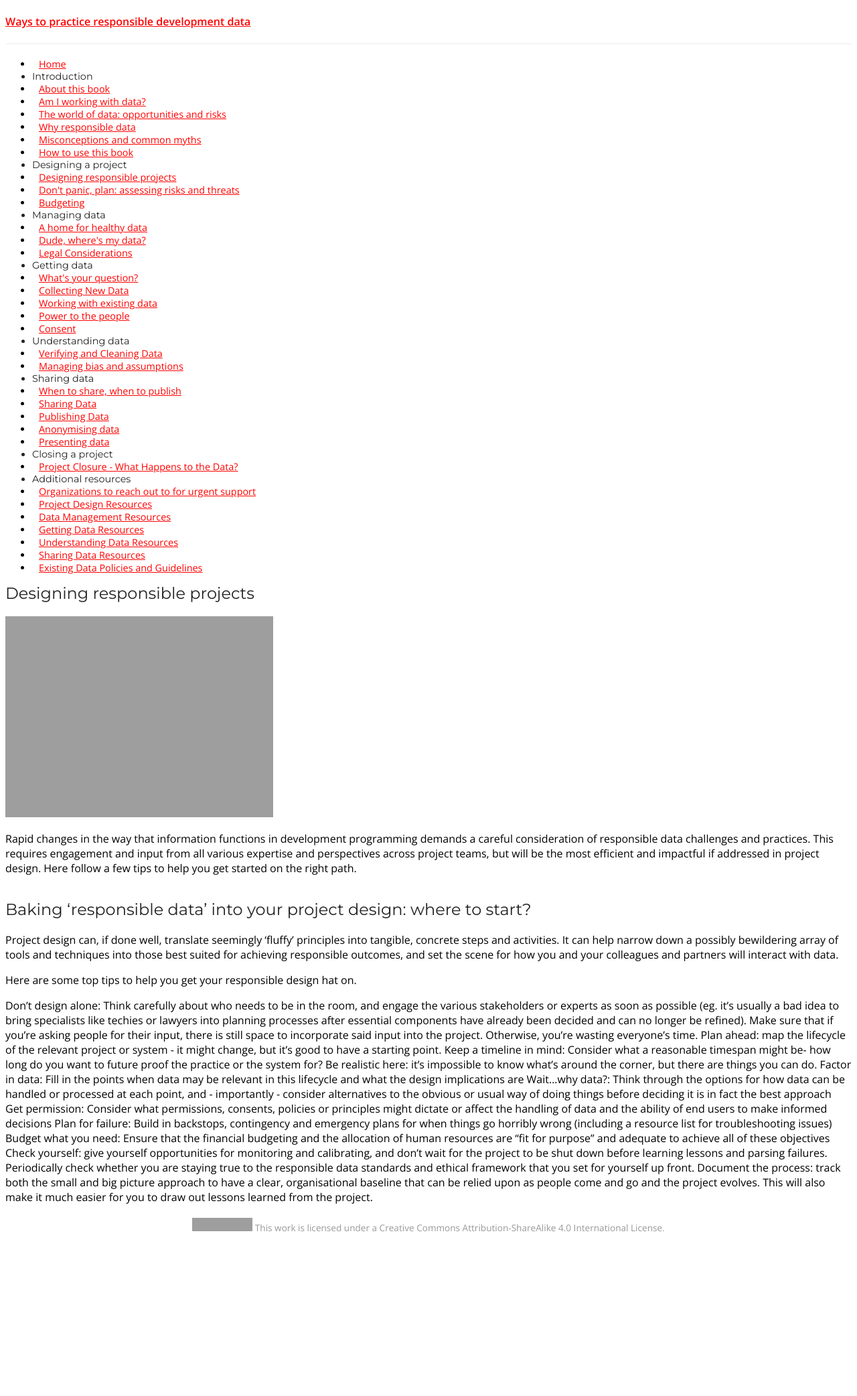
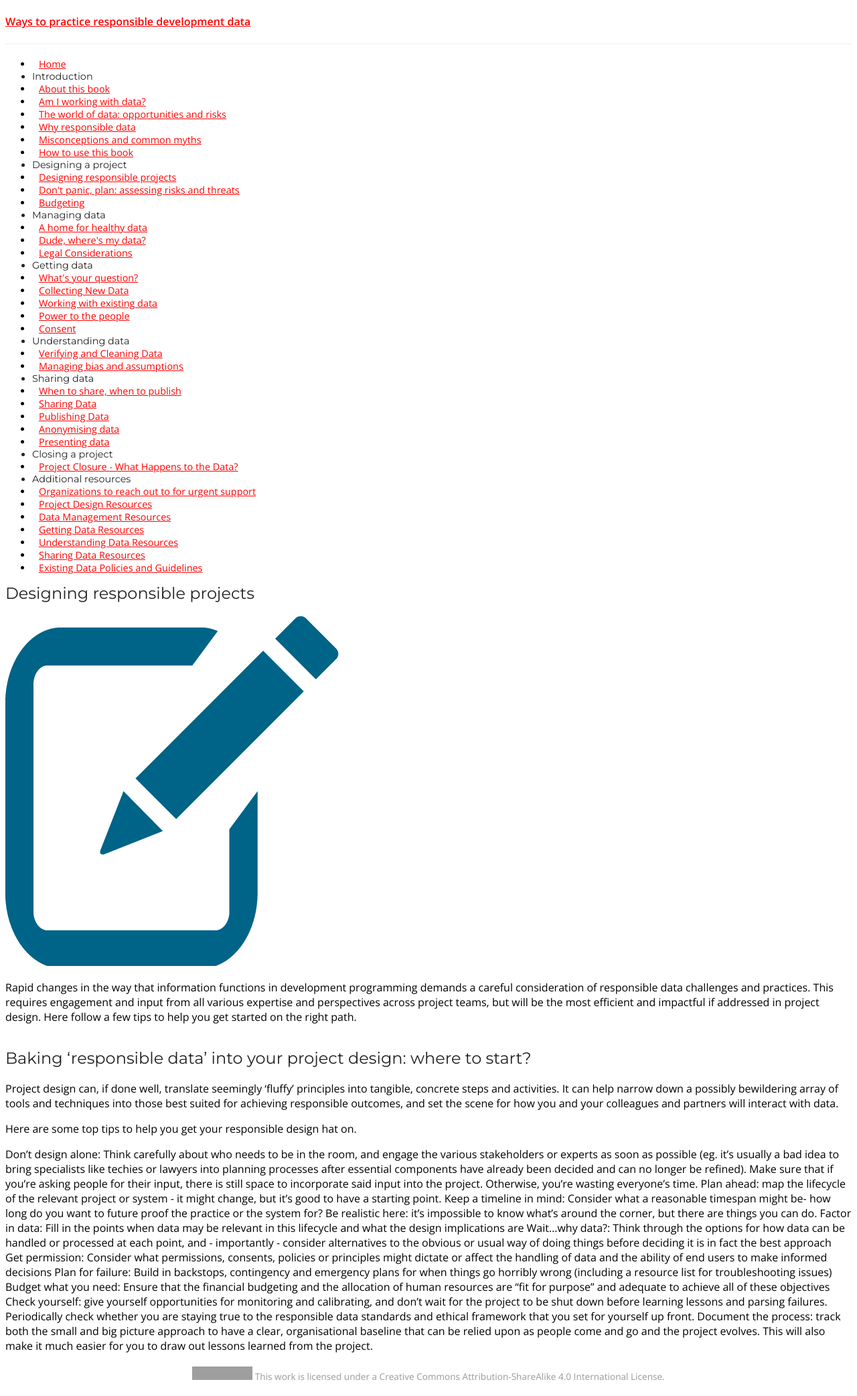
Before and after one commit to the-engine-room/archive-rdf-primer, a Jekyll site: the page built from _posts/2-designing-a-project/0000-02-01-designing-responsible-projects.md, in a window 1280 px wide. Shown: the whole page at 67% size. Built offline with Jekyll 4.4.1, drawn with Linux system fonts in a browser that asks for light colours; Markdown is read by kramdown in place of the engine named in the settings; comment, search, counter and statistics services are not loaded; a style sheet for code colours, icons or effects is not loaded; before the commit the page ends 1862 px from its top, so only the background shows below that; grey boxes are pictures that could not be loaded.

Commit message:
Updated 0000-02-01-designing-responsible-projects.md

```diff
--- a/_posts/2-designing-a-project/0000-02-01-designing-responsible-projects.md
+++ b/_posts/2-designing-a-project/0000-02-01-designing-responsible-projects.md
@@ -6,7 +6,7 @@
 ---
 
 
-![]({{site.baseurl}}/assets/icons/icon-designing.png =250x)
+![chapter-image]({{site.baseurl}}/assets/icons/icon-designing.png)
 
 Rapid changes in the way that information functions in development programming demands a careful consideration of responsible data challenges and practices. This requires engagement and input from all various expertise and perspectives across project teams, but will be the most efficient and impactful if addressed in project design. Here follow a few tips to help you get started on the right path.
 
```
